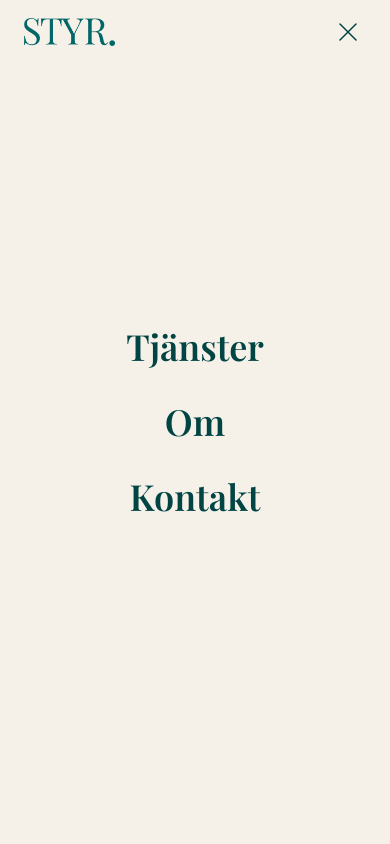
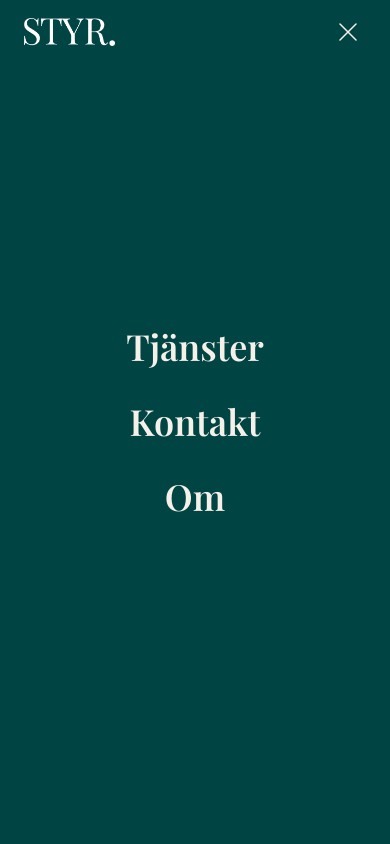
Before and after one commit to wilmadeleryd/styr-website, a React (Vite) app: page / in a window 390 px wide. Both pictures are taken after a click on the button "Öppna meny". Shown: the top 844 px of the page. Built offline with nearby package versions, Linux system fonts and the light colour scheme.

Commit message:
Mobile menu: dark teal bg, cream text, reorder links (Tjänster/Kontakt/Om)

```diff
--- a/src/components/Navbar.jsx
+++ b/src/components/Navbar.jsx
@@ -53,7 +53,7 @@ export default function Navbar() {
 
   const headerStyle = menuOpen
     ? {
-        backgroundColor: '#f5f0e8',
+        backgroundColor: '#004444',
         backdropFilter: 'none',
         WebkitBackdropFilter: 'none',
         borderBottom: 'none',
@@ -78,7 +78,7 @@ export default function Navbar() {
     fontFamily: '"Playfair Display", Georgia, serif',
     fontSize: '2.25rem',
     fontWeight: 600,
-    color: '#004444',
+    color: '#f5f0e8',
     textDecoration: 'none',
     cursor: 'pointer',
     lineHeight: 1.2,
@@ -162,7 +162,7 @@ export default function Navbar() {
             <span
               key={i}
               className={`block w-5 h-px transition-all duration-200 ${extra}`}
-              style={{ background: menuOpen ? '#004444' : (transparent ? 'white' : '#111111') }}
+              style={{ background: menuOpen ? '#f5f0e8' : (transparent ? 'white' : '#111111') }}
             />
           ))}
         </button>
@@ -175,7 +175,7 @@ export default function Navbar() {
         style={{
           position: 'fixed',
           inset: 0,
-          backgroundColor: '#f5f0e8',
+          backgroundColor: '#004444',
           display: 'flex',
           flexDirection: 'column',
           zIndex: 9999,
@@ -187,7 +187,7 @@ export default function Navbar() {
         {/* Top bar — logo + close replicated inside overlay */}
         <div className="px-6 flex items-center justify-between h-16 shrink-0">
           <Link to="/" aria-label="STYR startsida" onClick={() => setMenuOpen(false)}>
-            <img src="/logo-teal-trimmed.png" alt="STYR." style={{ height: '28px', width: 'auto', display: 'block' }} />
+            <img src="/logo-white-trimmed.png" alt="STYR." style={{ height: '28px', width: 'auto', display: 'block' }} />
           </Link>
           {/* Close button */}
           <button
@@ -196,8 +196,8 @@ export default function Navbar() {
             style={{ background: 'none', border: 'none', cursor: 'pointer', padding: '8px' }}
           >
             <svg width="20" height="20" viewBox="0 0 20 20" fill="none">
-              <line x1="2" y1="2" x2="18" y2="18" stroke="#004444" strokeWidth="1.5" strokeLinecap="round" />
-              <line x1="18" y1="2" x2="2" y2="18" stroke="#004444" strokeWidth="1.5" strokeLinecap="round" />
+              <line x1="2" y1="2" x2="18" y2="18" stroke="#f5f0e8" strokeWidth="1.5" strokeLinecap="round" />
+              <line x1="18" y1="2" x2="2" y2="18" stroke="#f5f0e8" strokeWidth="1.5" strokeLinecap="round" />
             </svg>
           </button>
         </div>
@@ -207,19 +207,12 @@ export default function Navbar() {
           <a href="/#tjanster" onClick={scrollToTjanster} style={mobileLinkStyle}>
             Tjänster
           </a>
+          <NavLink to="/kontakt" style={mobileLinkStyle} onClick={() => setMenuOpen(false)}>
+            Kontakt
+          </NavLink>
           <a href="/#om" onClick={scrollToOm} style={mobileLinkStyle}>
             Om
           </a>
-          {navLinks.map(({ to, label }) => (
-            <NavLink
-              key={to}
-              to={to}
-              style={mobileLinkStyle}
-              onClick={() => setMenuOpen(false)}
-            >
-              {label}
-            </NavLink>
-          ))}
         </div>
       </nav>
     </header>
```
